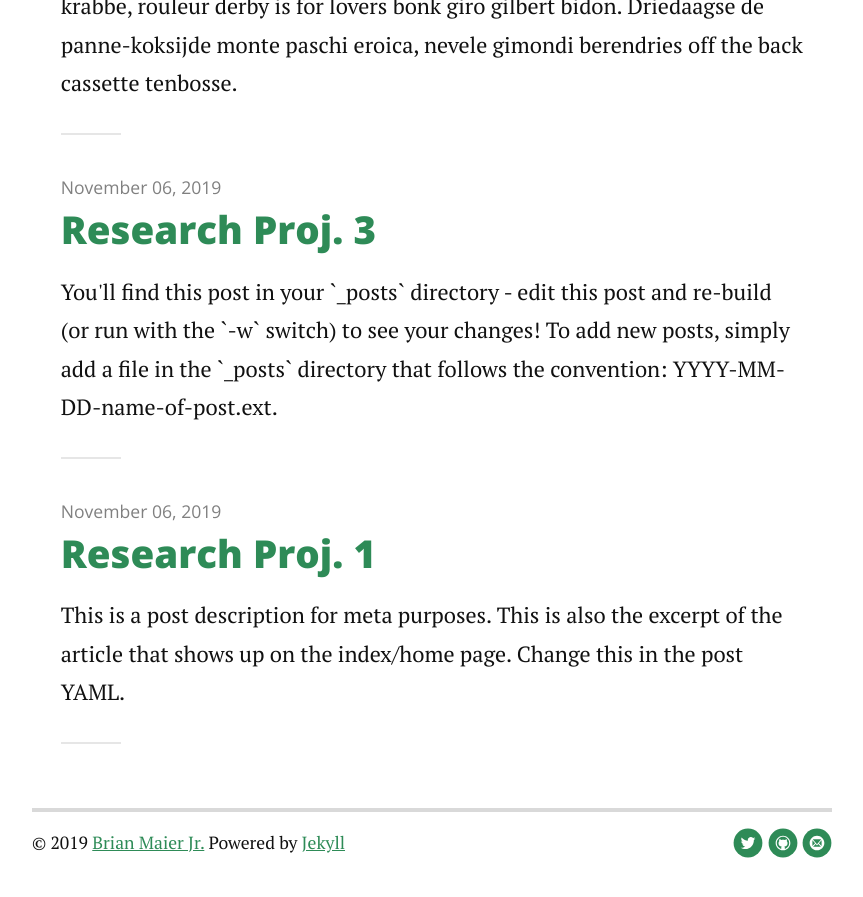
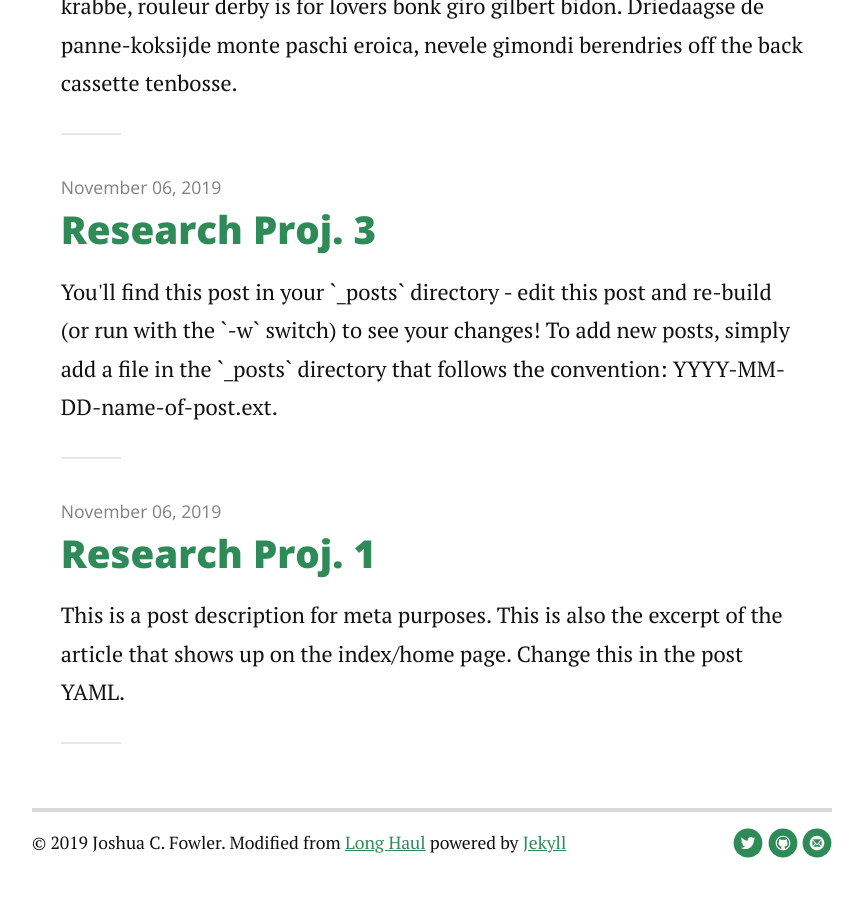
Before and after one commit to joshuacfowler/joshuacfowler.github.io, a Jekyll site: the page built from index.html, in a window 1280 px wide and 900 px high, scrolled down 780 px. Shown: the top 897 px of the window, without its empty margins (208-1071 px from the left). Built offline with Jekyll 4.4.1, drawn with Linux system fonts in a browser that asks for light colours; nearby versions of some CDN libraries; the list of posts is cut into pages by our own code.

Commit message:
Update footer.html

```diff
--- a/_includes/footer.html
+++ b/_includes/footer.html
@@ -1,6 +1,6 @@
 <div class="footer">
    <div class="container">
-      <p class="copy">&copy; {{ site.time | date: '%Y' }} <a href="http://brianmaierjr.com">Brian Maier Jr.</a> Powered by <a href="http://jekyllrb.com">Jekyll</a></p>
+      <p class="copy">&copy; {{ site.time | date: '%Y' }} Joshua C. Fowler. Modified from <a href="https://brianmaierjr.com/long-haul/">Long Haul</a> powered by <a href="http://jekyllrb.com">Jekyll</a></p>
 
       <div class="footer-links">
          <ul class="noList">
```
